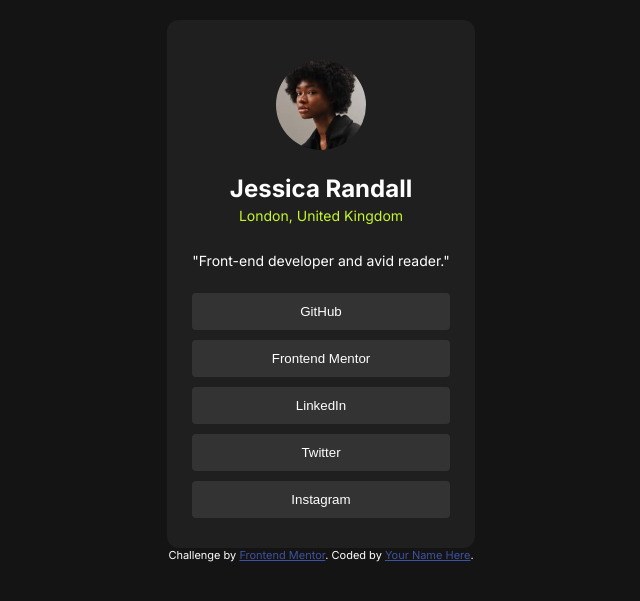
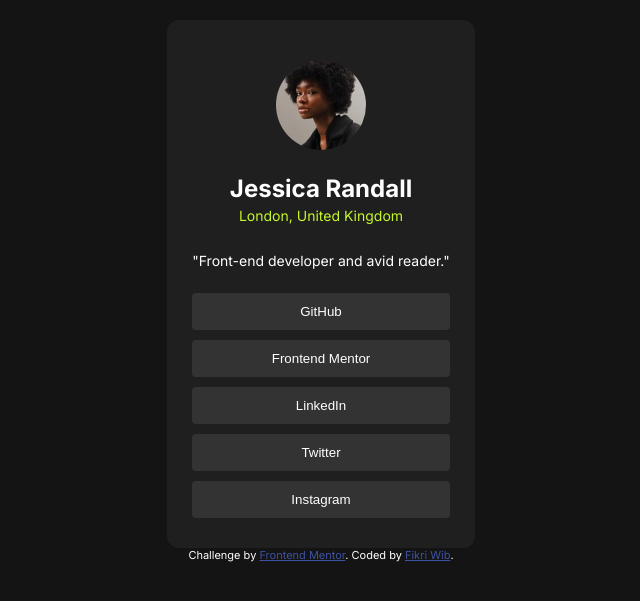
Before and after one commit to Fikriwib12/social-links-profile, a plain HTML site: page index.html in a window 1280 px wide. Shown: the part 109-710 px from the top of the page, without its empty margins (319-959 px from the left). Drawn offline with Linux system fonts and the light colour scheme.

Commit message:
update footer

```diff
--- a/index.html
+++ b/index.html
@@ -39,19 +39,9 @@
 
   </div>
 
-
-
-
-
-
-
-
-
-
-
   <footer class="attribution">
     Challenge by <a href="https://www.frontendmentor.io?ref=challenge" target="_blank">Frontend Mentor</a>.
-    Coded by <a href="#">Your Name Here</a>.
+    Coded by <a href="#">Fikri Wib</a>.
   </footer>
 </body>
 
```
